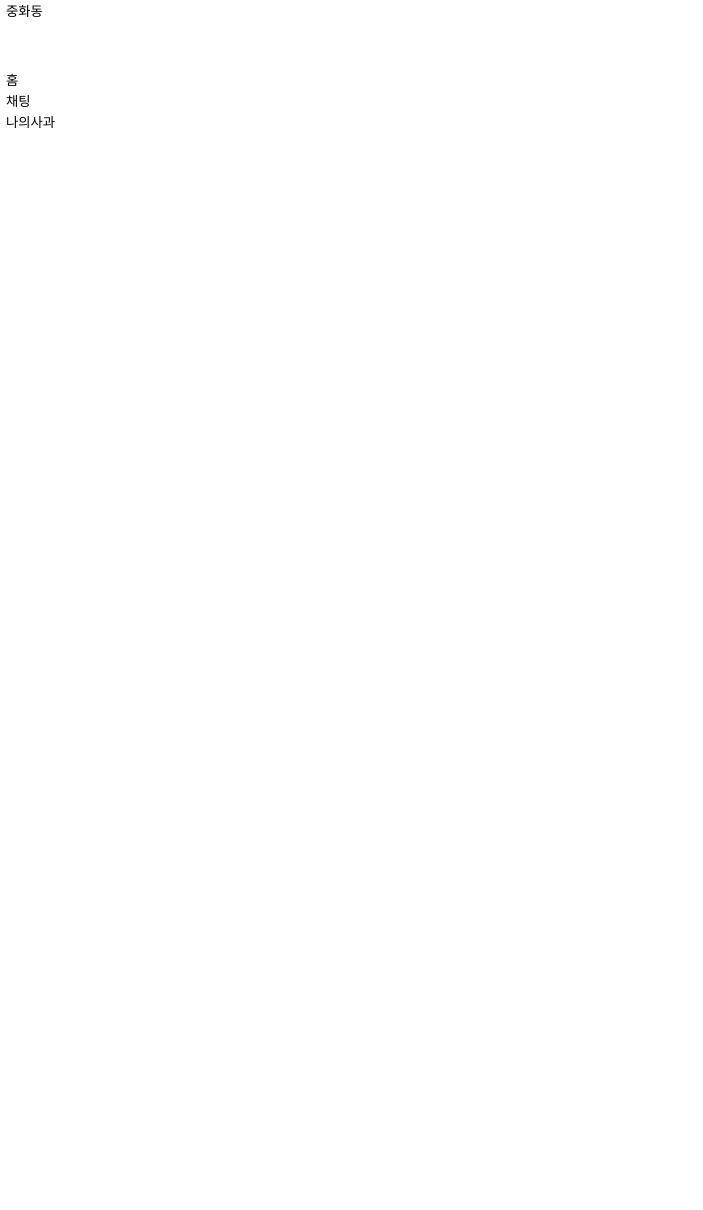
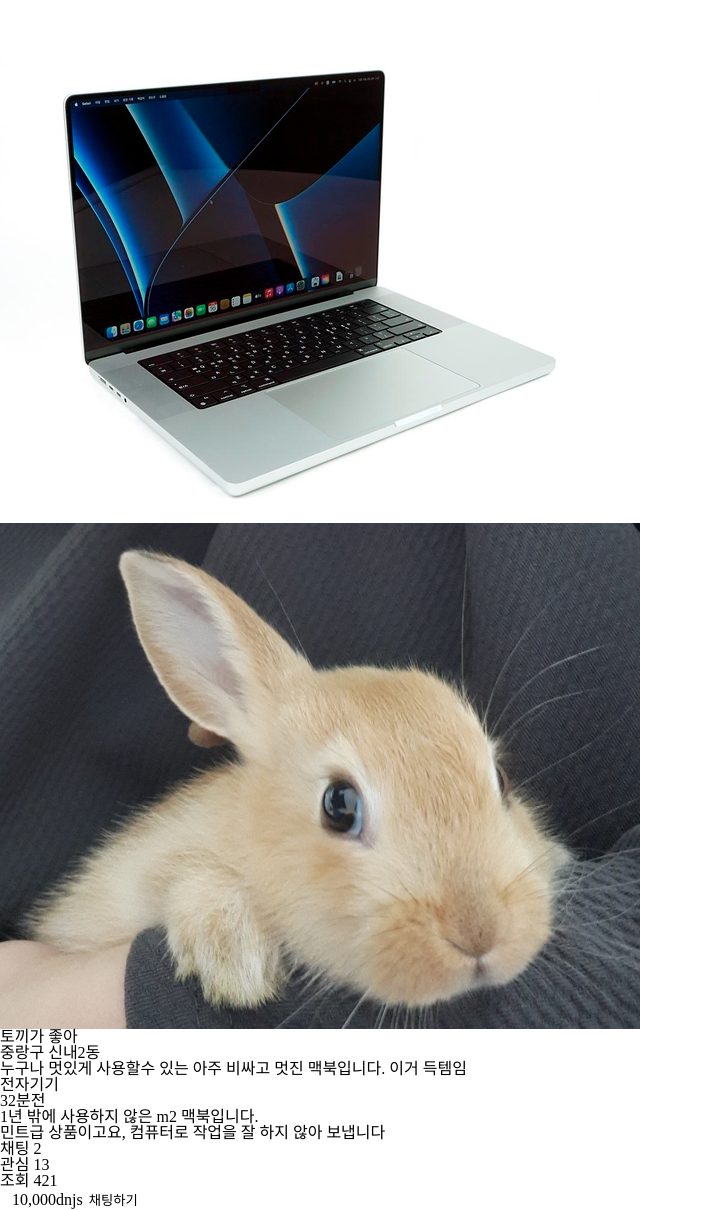
Before and after one commit to JangHyunjeong/applemarket, a Vue app: page /view in a window 1280 px wide. Before the commit this address had no page. Shown: the whole page, without its empty margins (0-703 px from the left). Before the commit the page ends 800 px from the top, so only its background shows below. Built offline with nearby package versions, Linux system fonts and the light colour scheme; some icons are missing.

Commit message:
ProductView 생성 및 마크업

```diff
--- a/src/App.vue
+++ b/src/App.vue
@@ -1,10 +1,10 @@
 <template>
   <div class="layouts">
-    <GlobalHeader />
+    <!-- <GlobalHeader />
 
     <GlobalTabBar />
 
-    <FloatButton />
+    <FloatButton /> -->
 
     <RouterView />
   </div>
--- a/src/router.js
+++ b/src/router.js
@@ -1,10 +1,15 @@
 import { createWebHistory, createRouter } from "vue-router";
 import Home from "./views/Home.vue";
+import ProductView from "./views/ProductView.vue";
 
 const routes = [
   {
     path: "/",
     component: Home,
+  },
+  {
+    path: "/view",
+    component: ProductView,
   },
 ];
 
--- /dev/null
+++ b/src/views/ProductView.vue
@@ -0,0 +1,83 @@
+<template>
+  <div class="product-view">
+    <header class="global-header">
+      <h1 class="visually-hidden"></h1>
+      <div class="left-menu">
+        <button arial-lable="뒤로가기" class="button-back">
+          <i class="xi-angle-left"></i>
+        </button>
+        <button arial-lable="메인으로 가기" class="button-home">
+          <i class="xi-home-o"></i>
+        </button>
+      </div>
+
+      <ul class="right-menu">
+        <li>
+          <button aria-label="공유하기">
+            <i class="xi-share-alt-o" aria-hidden="true"></i>
+          </button>
+        </li>
+        <li>
+          <button aria-label="메뉴 더보기">
+            <i class="xi-ellipsis-v" aria-hidden="true"></i>
+          </button>
+        </li>
+      </ul>
+    </header>
+
+    <h1 class="visually-hidden">상품상세 페이지</h1>
+
+    <div class="product-carousel">
+      <img src="../assets/product-img1.jpg" alt="" />
+    </div>
+
+    <div class="user-info">
+      <div class="user-avartar-group">
+        <div class="avartar">
+          <img src="../assets/user01.jpg" alt="유저명" />
+        </div>
+        <strong>토끼가 좋아</strong>
+        <div>중랑구 신내2동</div>
+      </div>
+    </div>
+
+    <div class="product-info">
+      <h3 class="product-info-title">
+        누구나 멋있게 사용할수 있는 아주 비싸고 멋진 맥북입니다. 이거 득템임
+      </h3>
+      <ul class="product-info-cate">
+        <li class="cate">전자기기</li>
+        <li>32분전</li>
+      </ul>
+
+      <div class="product-content">
+        <p>
+          1년 밖에 사용하지 않은 m2 맥북입니다.<br />
+          민트급 상품이고요, 컴퓨터로 작업을 잘 하지 않아 보냅니다
+        </p>
+      </div>
+
+      <ul class="product-info-popular">
+        <li>채팅 2</li>
+        <li>관심 13</li>
+        <li>조회 421</li>
+      </ul>
+    </div>
+
+    <div class="product-cta">
+      <button aria-label="위시리스트에 추가">
+        <i class="xi-heart-o" aria-hidden="true"></i>
+      </button>
+      <strong>10,000dnjs</strong>
+
+      <button aria-label="채팅하기 버튼">채팅하기</button>
+    </div>
+  </div>
+</template>
+
+<script>
+export default {
+  name: "ProductView",
+  components: {},
+};
+</script>
```
Also changed, not shown: src/assets/user01.jpg (added).
